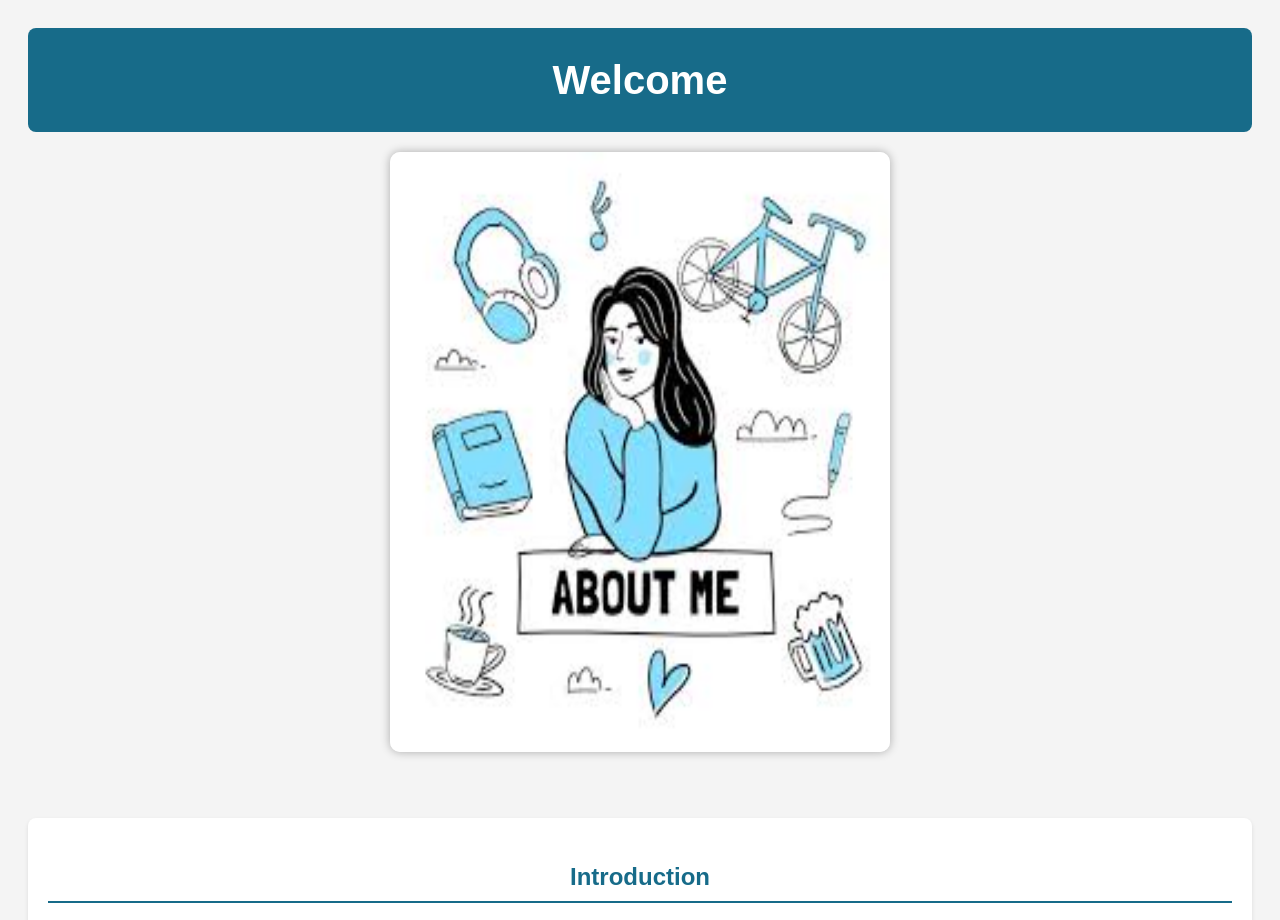
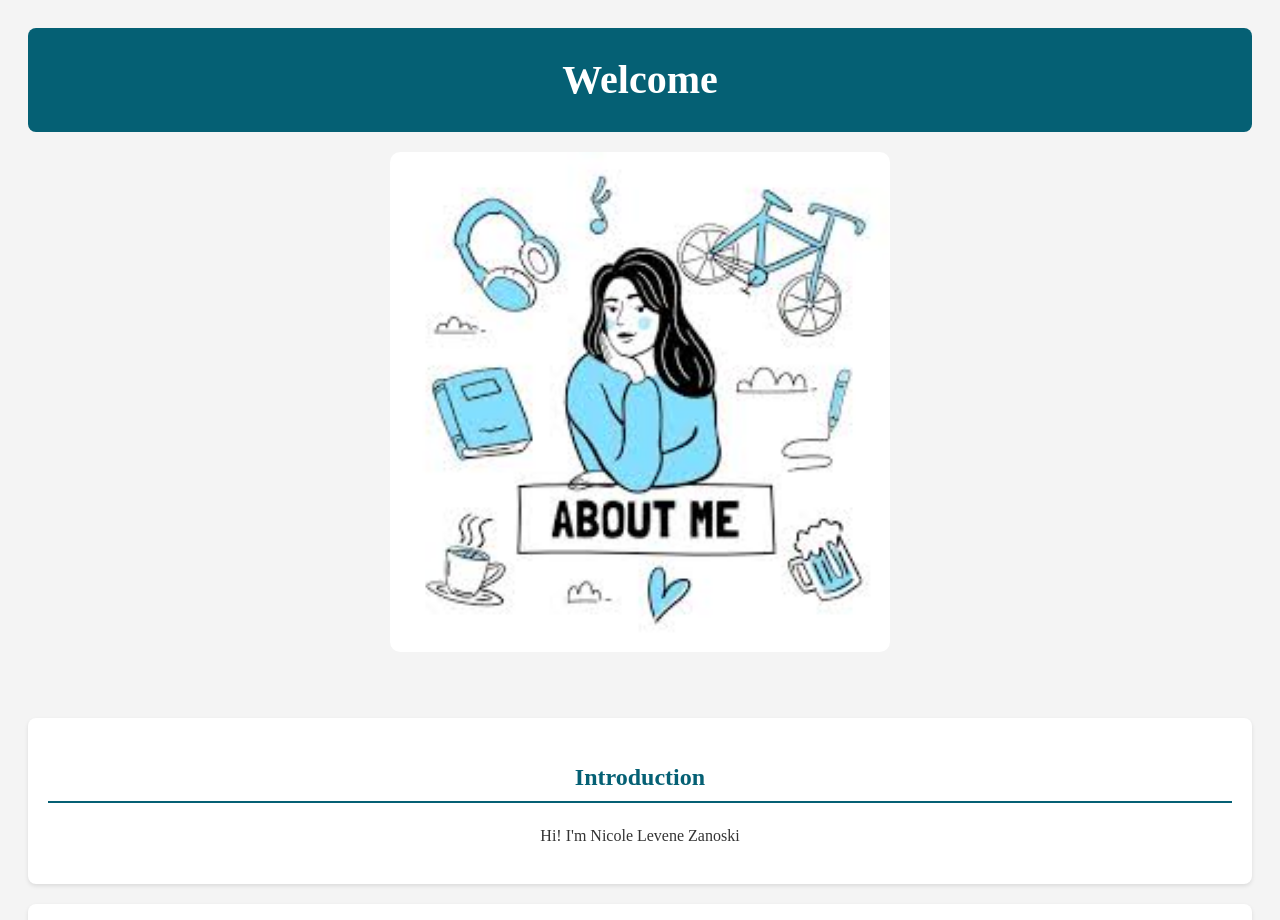
Before and after one commit to nicoledeniselevene-hash/Dalmation-, a plain HTML site: page index.html in a window 1280 px wide. Shown: the top 920 px of the page. Drawn offline with Linux system fonts and the light colour scheme.

Commit message:
Move CSS to external file

```diff
--- /dev/null
+++ b/css/style.css
@@ -0,0 +1,73 @@
+ body {
+        font-family: 'Times New Roman', Times, serif, sans-serif;
+        background-color: #f4f4f4;
+        color: #333;
+        line-height: 1.6;
+        padding: 20px;
+    }
+
+    header {
+        background-color: #056074;
+        color: white;
+        text-align: center;
+        padding: 20px;
+        border-radius: 8px;
+    }
+
+    h1, h2, p {
+            text-align: center;
+        }
+
+        ul, ol {
+            margin: 20px auto;
+            width: fit-content;
+            text-align: left;
+        }
+        img {
+            display: block;
+            margin: 20px auto;
+            max-width: 80%;
+            height: auto;
+            border-radius: 10px;
+        }
+    h1 {
+        margin: 0;
+        font-size: 2.5em;
+    }
+
+    main {
+        margin-top: 20px;
+    }
+
+    section {
+        background-color: white;
+        margin: 20px 0;
+        padding: 20px;
+        border-radius: 8px;
+        box-shadow: 0 2px 4px rgba(0,0,0,0.1);
+    }
+
+    h2 {
+        color: #056074;
+        border-bottom: 2px solid #056074;
+        padding-bottom: 5px;
+    }
+
+    a {
+        color: #056074;
+        text-decoration: none;
+        font-weight: bold;
+    }
+
+    a:hover {
+        text-decoration: underline;
+    }
+
+    footer {
+        text-align: center;
+        margin-top: 40px;
+        padding: 20px;
+        background-color: #056074;
+        color: white;
+        border-radius: 8px;
+    }
--- a/index.html
+++ b/index.html
@@ -4,48 +4,15 @@
     <meta charset="UTF-8">
     <meta name="viewport" content="width=device-width, initial-scale=1.0">
     <title>About  [Nicole Levene Zanoski]</title>
-    <style>
-    body {
-      background-color: rgb(249, 252, 254);
-    }
-
-    header {
-      text-align: center;
-      color: white;
-      background-color: navy;
-      padding: 20px;
-    }
-    </style>
+    <link rel="stylesheet" href="css/style.css">
 </head>
 <body>
-    <style>
-        body {
-    font-family: Arial, sans-serif;
-    background-color: #f4f4f4;
-    color: #333;
-    line-height: 1.6;
-    padding: 20px;
-}
-    </style>
+
     <header>
-        <style>
-            header {
-    background-color: #176b89;
-    color: white;
-    text-align: center;
-    padding: 20px;
-    border-radius: 8px;
-}
-        </style>
+
         <h1>Welcome</h1>
     </header>
-    <style>img {
-  display: block;
-  margin: 20px auto;
-  border-radius: 10px;
-  box-shadow: 0 0 10px rgba(0,0,0,0.3);
-}
-</style>
+
     <img
     class= "fit picture"
     src="2/img_4/img_4.jpg" width = "500" height = "600"
@@ -53,38 +20,13 @@
     <br>
     <main>
         <section>
-            <style>
-                section {
-    background-color: white;
-    margin: 20px 0;
-    padding: 20px;
-    border-radius: 8px;
-    box-shadow: 0 2px 4px rgba(0,0,0,0.1);
-    text-align: center;
 
-}
-            </style>
-            <h2><style>h1 {
-    margin: 0;
-    font-size: 2.5em;
-}
-
-h2 {
-    color: #176b89;
-    border-bottom: 2px solid #176b89;
-    padding-bottom: 5px;
-}</style>Introduction</h2>
+            <h2>Introduction</h2>
             <p>Hi! I'm Nicole Levene Zanoski</p>
         </section>
 
         <section>
-            <style>
-                ul, ol {
-            margin: 20px auto;
-            width: fit-content;
-            text-align: left;
-        }
-            </style>
+
             <h2>My Interests</h2>
             <ul>
                 <li>Learning web development</li>
@@ -107,33 +49,16 @@ h2 {
         <section>
             <h2>Connect With Me</h2>
             <p>
-                <style>a {
-    color: #176b89;
-    text-decoration: none;
-    font-weight: bold;
-}
 
-a:hover {
-    text-decoration: underline;
-}</style>
                 <a href="nicoledeniselevene@gmail.com">Email me</a> |
-                <a href="https://github.com/nicoledeniselevene-hash/Dalmation-/blob/main/index.html" target="_blank">GitHub</a>
+                <a href="https://github.com/nicoledeniselevene-hash/Dalmation-/blob/main/index.html" target="_blank">GitHub</a> |
                 <a href="https://www.linkedin.com/in/nicol%C3%A9-levene-7068b3303/?originalSubdomain=hr">Linkedin Profile</a>
             </p>
         </section>
     </main>
 
     <footer>
-        <style>
-            footer {
-    text-align: center;
-    margin-top: 40px;
-    padding: 20px;
-    background-color: #176b89;
-    color: white;
-    border-radius: 8px;
-}
-        </style>
+
         <p>&copy; 2025 Nicole Levene Zanoski. Built in Borders:None Web Dev class.</p>
     </footer>
 </body>
```
